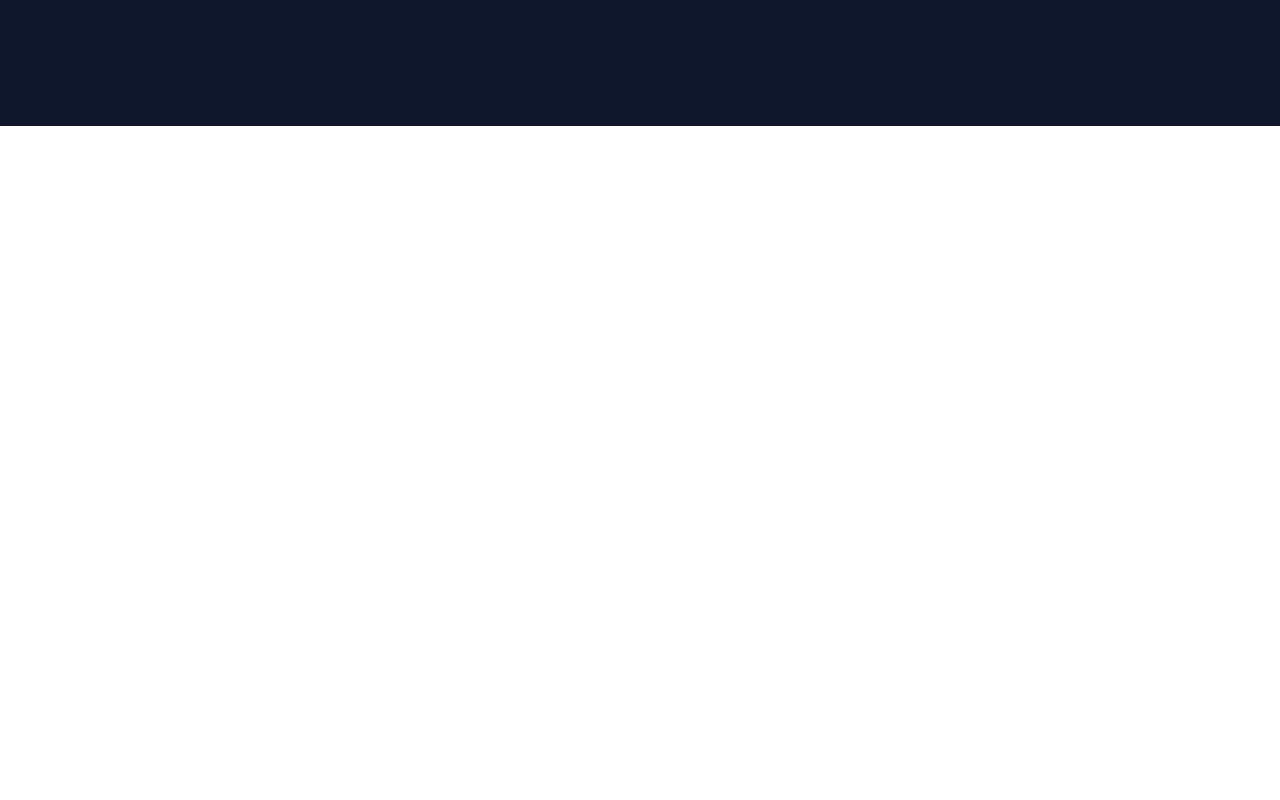
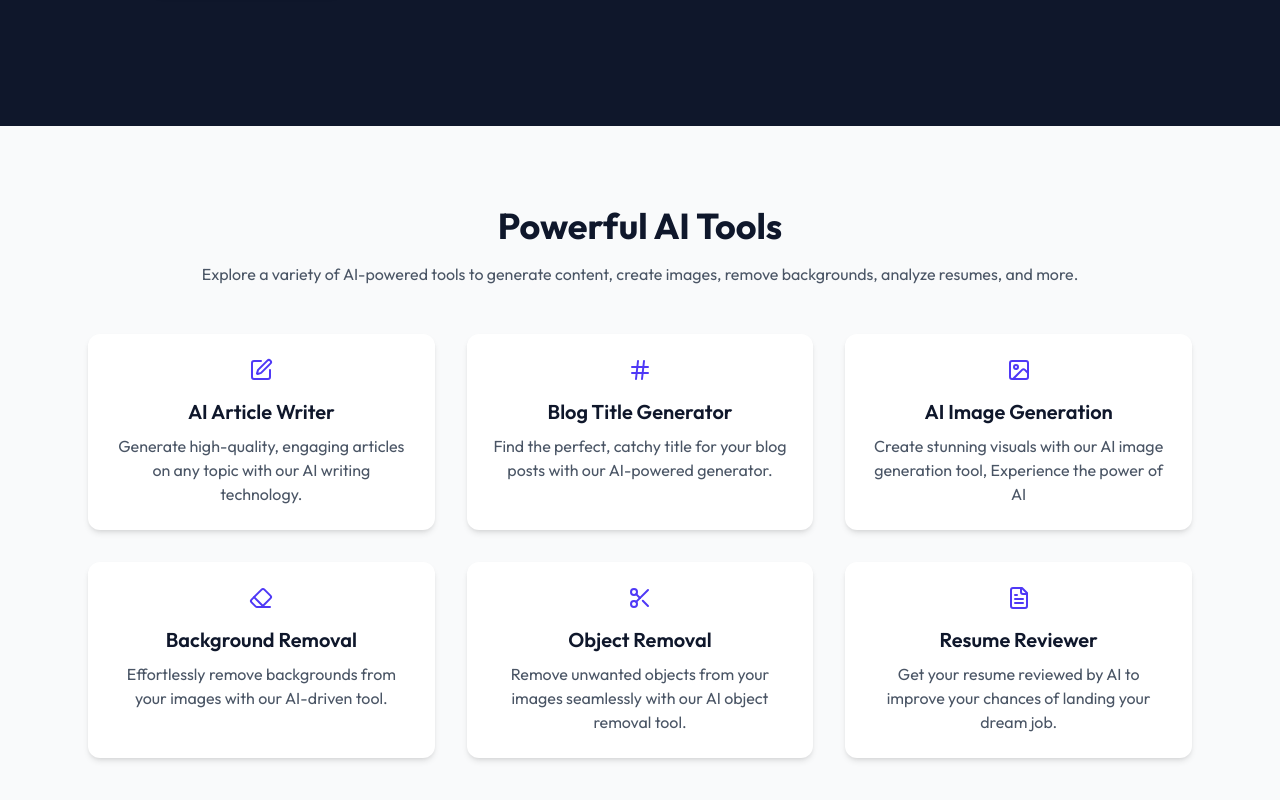
Before and after one commit to SoumyaHedaoo/AIverse, a React (Vite) app in the folder client/: page / in a window 1280 px wide. Shown: the part 432-1232 px from the top of the page. Before the commit the page ends 800 px from the top, so only its background shows below. Built offline with nearby package versions, Linux system fonts and the light colour scheme; no server answers.

Commit message:
feat(aitools): add Aitools component to Home page

```diff
--- /dev/null
+++ b/client/src/components/Aitools.jsx
@@ -0,0 +1,39 @@
+import React from "react";
+import { AiToolsData } from "../assets/assets";
+import { useNavigate } from "react-router-dom";
+
+const Aitools = ({ user }) => {
+  const navigate = useNavigate();
+
+  return (
+    <section className="py-20 bg-gray-50">
+      {/* Section Header */}
+      <div className="max-w-4xl mx-auto text-center mb-12">
+        <h2 className="text-3xl md:text-4xl font-bold text-slate-900">
+          Powerful AI Tools
+        </h2>
+        <p className="mt-4 text-gray-600">
+          Explore a variety of AI-powered tools to generate content, create images,
+          remove backgrounds, analyze resumes, and more.
+        </p>
+      </div>
+
+      {/* Tools Grid */}
+      <div className="max-w-6xl mx-auto grid grid-cols-1 sm:grid-cols-2 md:grid-cols-3 gap-8 px-6">
+        {AiToolsData.map((tool, index) => (
+          <div
+            key={index}
+            onClick={() => user && navigate(tool.path)}
+            className="cursor-pointer bg-white rounded-xl shadow-md p-6 flex flex-col items-center text-center hover:shadow-lg hover:scale-105 transition-transform duration-200"
+          >
+            <tool.Icon className="text-indigo-600 text-5xl mb-4" />
+            <h3 className="text-xl font-semibold text-slate-900 mb-2">{tool.title}</h3>
+            <p className="text-gray-600">{tool.description}</p>
+          </div>
+        ))}
+      </div>
+    </section>
+  );
+};
+
+export default Aitools;
--- a/client/src/pages/Home.jsx
+++ b/client/src/pages/Home.jsx
@@ -1,12 +1,14 @@
 import React from 'react'
 import Navbar from '../components/Navbar'
 import Hero from '../components/Hero'
+import Aitools from '../components/Aitools'
 
 const Home = () => {
   return (
     <>
         <Navbar />
         <Hero />
+        <Aitools />
     </>
   )
 }
```
